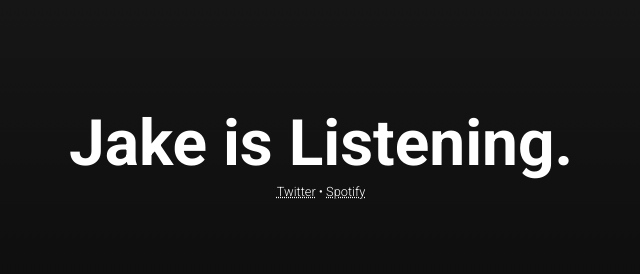
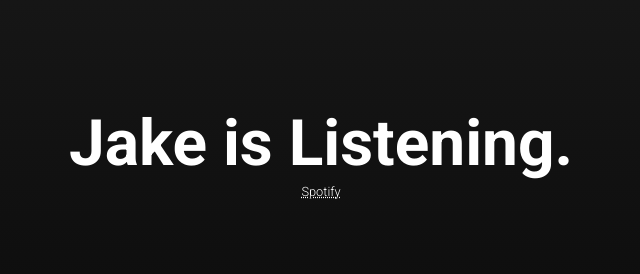
Before and after one commit to ja-k-e/jake-is-listening, a website: page docs/index.html in a window 1280 px wide. Shown: the top 274 px of the page, 319-959 px from the left. Drawn offline with nearby package versions, Linux system fonts and the light colour scheme.

Commit message:
Update index.html

```diff
--- a/docs/index.html
+++ b/docs/index.html
@@ -17,9 +17,6 @@
     />
     <meta property="og:image" content="https://2019-listening.jake.fun/jil.png" />
     <meta property="og:url" content="https://2019-listening.jake.fun/" />
-    <meta name="twitter:card" content="summary_large_image" />
-    <meta name="twitter:site" content="@jakeislistening" />
-    <meta name="twitter:creator" content="@jake_albaugh" />
 
     <link rel="apple-touch-icon" sizes="180x180" href="/apple-touch-icon.png" />
     <link rel="icon" type="image/png" sizes="32x32" href="/favicon-32x32.png" />
@@ -34,10 +31,6 @@
     <header>
       <h1>Jake is Listening.</h1>
       <p>
-        <a href="https://twitter.com/jakeislistening" target="_blank"
-          >Twitter</a
-        >
-        &bull;
         <a
           href="https://open.spotify.com/playlist/2ixpM5cvhdvtMa9gMLu1Ag"
           target="_blank"
```
